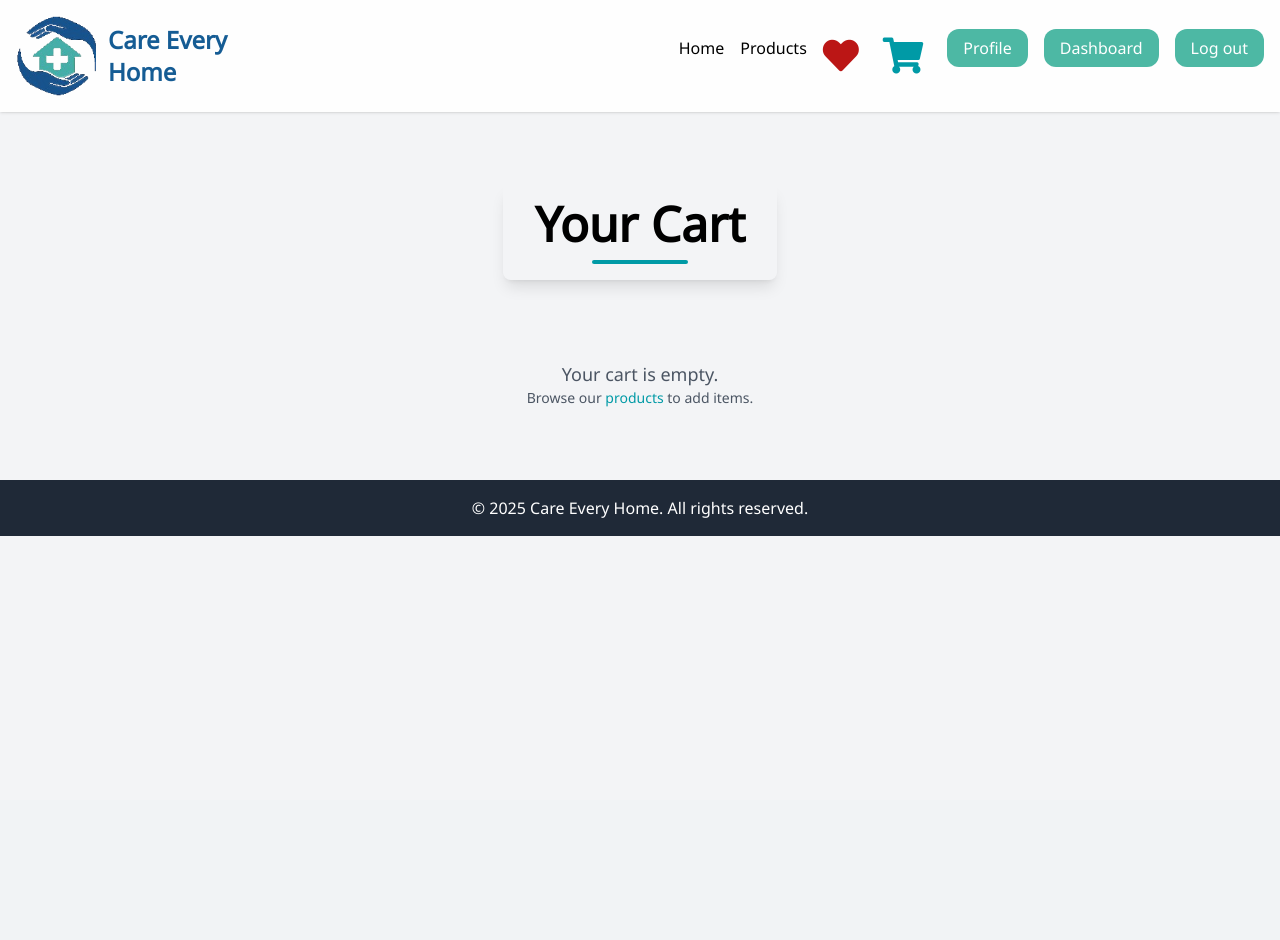
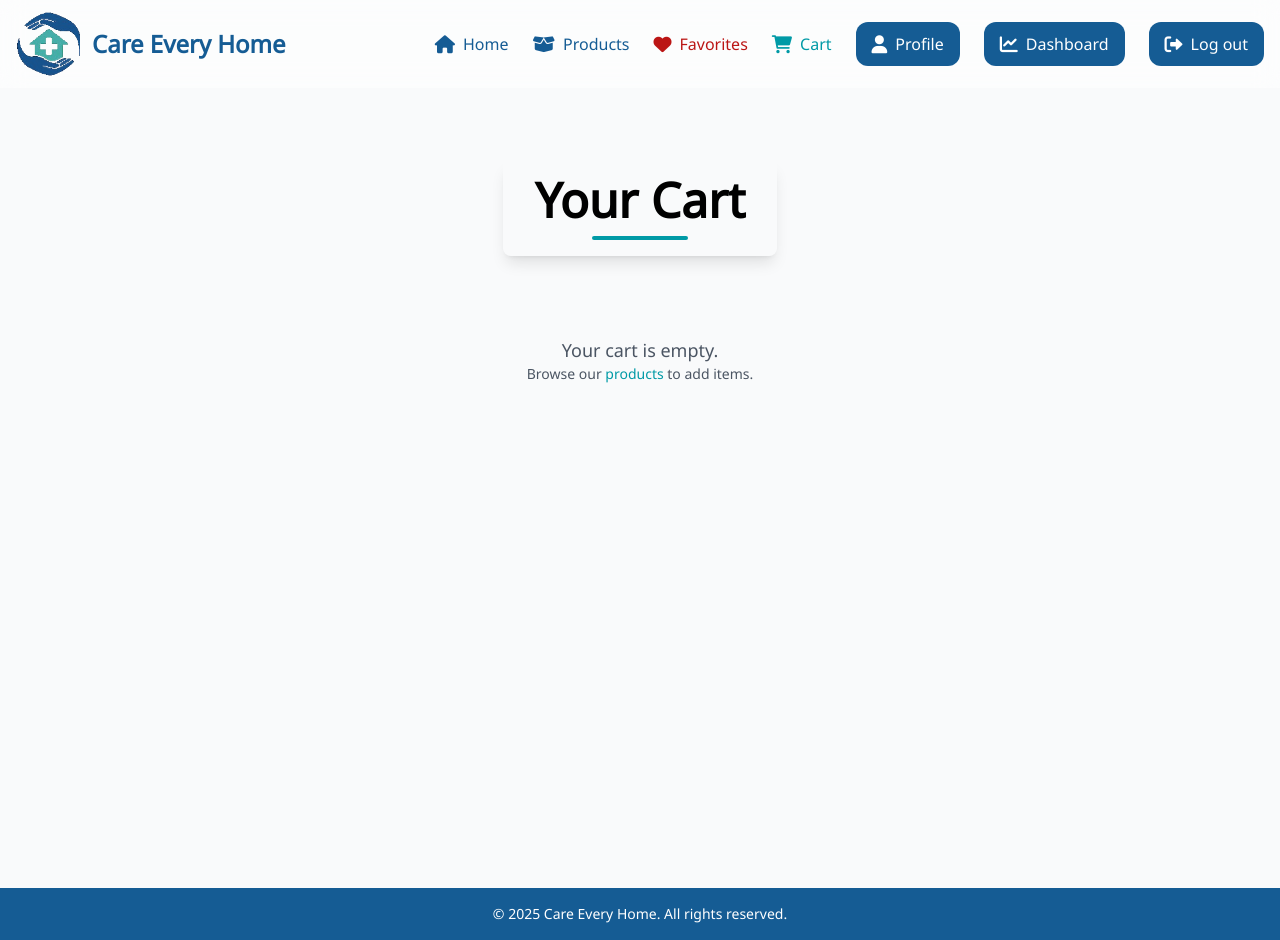
Before and after one commit to Kantima-Trichaiya/DSI202-2, a Django app: page /cart/ in a window 1280 px wide. Before the commit the page ends 536 px from the top, so only its background shows below. Run offline with Django 4.2, Linux system fonts and the light colour scheme; a user stored in the database is signed in; data that the repository does not hold is empty; some libraries are stand-ins or nearby versions.

Commit message:
update icon

```diff
--- a/myproject/myapp/templates/myapp/base.html
+++ b/myproject/myapp/templates/myapp/base.html
@@ -1,83 +1,84 @@
-<!-- myapp/templates/myapp/base.html -->
 <!DOCTYPE html>
 <html lang="en">
 <head>
-    <meta charset="UTF-8">
-    <meta name="viewport" content="width=device-width, initial-scale=1.0">
+  <meta charset="UTF-8" />
+  <meta name="viewport" content="width=device-width, initial-scale=1.0"/>
   <title>{% block title %}Care Every Home{% endblock %}</title>
 
   <!-- Tailwind CSS -->
   <script src="https://cdn.tailwindcss.com"></script>
   <script src="https://kit.fontawesome.com/your-fontawesome-kit.js" crossorigin="anonymous"></script>
 
-    <!-- Google Fonts: Noto Sans and Noto Sans Thai -->
+  <!-- Google Fonts -->
   <link href="https://fonts.googleapis.com/css2?family=Noto+Sans&family=Noto+Sans+Thai&display=swap" rel="stylesheet">
-    <link rel="stylesheet" href="https://cdnjs.cloudflare.com/ajax/libs/font-awesome/6.0.0-beta3/css/all.min.css">
-    <link rel="stylesheet" href="https://cdnjs.cloudflare.com/ajax/libs/font-awesome/5.15.4/css/all.min.css">
+  <link rel="stylesheet" href="https://cdnjs.cloudflare.com/ajax/libs/font-awesome/6.0.0-beta3/css/all.min.css"/>
+
   <style>
     body {
       font-family: 'Noto Sans', 'Noto Sans Thai', sans-serif;
     }
   </style>
 </head>
-<body class="bg-gray-100">
-    <!-- Header with Navigation -->
-    <header class="bg-[#fefefe] text-white p-4 shadow sticky top-0 z-50">
-        <div class="container mx-auto flex justify-between items-center">
+
+<body class="bg-gray-50 text-gray-800">
+  <!-- Header -->
+  <header id="navbar" class="sticky top-0 z-50 bg-white/50 backdrop-blur-md transition-all duration-300">
+    <div class="max-w-7xl mx-auto px-4 py-3 flex justify-between items-center">
       <!-- Logo -->
-            <a href="{% url 'home' %}" class="flex items-center space-x-3">
-                <img src="/media/products/Logo.png" alt="Care Every Home Logo" class="h-20">
-                <span class="text-2xl font-bold text-[#155c94]">Care Every Home</span>
+      <a href="{% url 'home' %}" class="flex items-center gap-3">
+        <img src="/media/products/Logo.png" alt="Care Every Home Logo" class="h-16 w-auto" />
+        <span class="text-2xl font-semibold text-[#155c94]">Care Every Home</span>
       </a>
 
-            <!-- Hamburger Icon (visible on mobile) -->
-            <button id="hamburger-btn" class="md:hidden text-black focus:outline-none" aria-expanded="false" aria-controls="nav-menu">
+      <!-- Hamburger -->
+      <button id="hamburger-btn" class="md:hidden text-[#155c94]" aria-expanded="false">
         <i id="hamburger-icon" class="fas fa-bars text-2xl"></i>
       </button>
 
-            <!-- Navigation Menu -->
-            <nav id="nav-menu" class="hidden md:flex md:items-center absolute md:static top-24 left-0 w-full bg-[#fefefe] shadow-md md:shadow-none p-4 md:p-0 transform -translate-y-full md:transform-none transition-transform duration-500 ease-in-out" aria-labelledby="hamburger-btn">
-                <ul class="flex flex-col md:flex-row space-y-4 md:space-y-0 md:space-x-4 md:justify-end items-center md:items-start w-full">
+      <!-- Navigation -->
+      <nav id="nav-menu" class="hidden md:flex flex-col md:flex-row absolute md:static top-full left-0 w-full md:w-auto bg-white md:bg-transparent shadow-md md:shadow-none md:items-center mt-2 md:mt-0 md:space-x-6 transition-all duration-300 ease-in-out">
+        <ul class="flex flex-col md:flex-row w-full md:w-auto text-center md:text-left space-y-4 md:space-y-0 md:space-x-6 p-4 md:p-0">
           <li>
-                        <a href="{% url 'home' %}" class="text-black hover:text-[#155c94] transition duration-300">
-                            Home
+            <a href="{% url 'home' %}" class="text-[#155c94] hover:text-[#0e3f6a] flex items-center gap-2 py-2 transition duration-300 ease-in-out">
+              <i class="fas fa-home text-lg"></i> Home
             </a>
           </li>
           <li>
-                        <a href="{% url 'product_list' %}" class="text-black hover:text-[#155c94] transition duration-300">
-                            Products
+            <a href="{% url 'product_list' %}" class="text-[#155c94] hover:text-[#0e3f6a] flex items-center gap-2 py-2 transition duration-300 ease-in-out">
+              <i class="fas fa-box-open text-lg"></i> Products
             </a>
           </li>
+
           {% if user.is_authenticated %}
             <li>
-                            <a href="{% url 'favorite_list' %}" class="text-[#bb1615] hover:text-[#ff8da1] transition duration-300 flex items-center text-3xl">
-                                <i class="fas fa-heart mr-2 text-4xl"></i>
+              <a href="{% url 'favorite_list' %}" class="text-[#bb1615] hover:text-[#e57373] flex items-center gap-2 py-2 transition duration-300 ease-in-out">
+                <i class="fas fa-heart text-lg"></i> Favorites
               </a>
             </li>
             <li>
-                            <a href="{% url 'cart_list' %}" class="text-[#009aa6] hover:text-[#4db8a4] transition duration-300 flex items-center text-3xl">
-                                <i class="fas fa-shopping-cart mr-2 text-4xl"></i>
+              <a href="{% url 'cart_list' %}" class="text-[#009aa6] hover:text-[#4db8a4] flex items-center gap-2 py-2 transition duration-300 ease-in-out">
+                <i class="fas fa-shopping-cart text-lg"></i> Cart
               </a>
             </li>
             <li>
-                            <a href="{% url 'user_profile' %}" class="bg-[#4db8a4] hover:bg-[#155c94] text-white px-4 py-2 rounded-xl transition duration-300">
-                                Profile
+              <a href="{% url 'user_profile' %}" class="bg-[#155c94] hover:bg-[#0e3f6a] text-white flex items-center gap-2 px-4 py-2 rounded-xl transition">
+                <i class="fas fa-user text-lg"></i> Profile
               </a>
             </li>
             <li>
-                            <a href="{% url 'dashboard' %}" class="bg-[#4db8a4] hover:bg-[#155c94] text-white px-4 py-2 rounded-xl transition duration-300">
-                                Dashboard
+              <a href="{% url 'dashboard' %}" class="bg-[#155c94] hover:bg-[#0e3f6a] text-white flex items-center gap-2 px-4 py-2 rounded-xl transition">
+                <i class="fas fa-chart-line text-lg"></i> Dashboard
               </a>
             </li>
             <li>
-                            <a href="{% url 'account_logout' %}" class="bg-[#4db8a4] hover:bg-[#155c94] text-white px-4 py-2 rounded-xl transition duration-300">
-                            Log out
+              <a href="{% url 'account_logout' %}" class="bg-[#155c94] hover:bg-[#bb1615] text-white flex items-center gap-2 px-4 py-2 rounded-xl transition">
+                <i class="fas fa-sign-out-alt text-lg"></i> Log out
               </a>
             </li>
           {% else %}
             <li>
-                            <a href="{% url 'account_login' %}" class="bg-[#4db8a4] hover:bg-[#155c94] text-white px-4 py-2 rounded-xl transition duration-300">
-                                Log in
+              <a href="{% url 'account_login' %}" class="bg-[#155c94] hover:bg-[#0e3f6a] text-white flex items-center gap-2 px-4 py-2 rounded-xl transition">
+                <i class="fas fa-sign-in-alt text-lg"></i> Log in
               </a>
             </li>
           {% endif %}
@@ -87,43 +88,53 @@
   </header>
 
   <!-- Main Content -->
-    <main>
-        {% block content %}
-        {% endblock %}
+  <main class="min-h-screen">
+    {% block content %}{% endblock %}
   </main>
 
   <!-- Footer -->
-    <footer class="bg-[#1f2937] text-white p-4">
-        <div class="container mx-auto text-center">
-            <p>© 2025 Care Every Home. All rights reserved.</p>
+  <footer class="bg-[#155c94] text-white py-4">
+    <div class="max-w-7xl mx-auto text-center text-sm">
+      © 2025 Care Every Home. All rights reserved.
     </div>
   </footer>
 
-    <!-- JavaScript for Hamburger Menu Toggle -->
+  <!-- JS: Hamburger + Scroll Behavior -->
   <script>
-        document.getElementById('hamburger-btn').addEventListener('click', function () {
-            const navMenu = document.getElementById('nav-menu');
+    const btn = document.getElementById('hamburger-btn');
+    const menu = document.getElementById('nav-menu');
     const icon = document.getElementById('hamburger-icon');
-            navMenu.classList.toggle('hidden');
-            navMenu.classList.toggle('translate-y-0');
-            navMenu.classList.toggle('-translate-y-full');
+    const navbar = document.getElementById('navbar');
+
+    // Toggle Hamburger
+    btn.addEventListener('click', () => {
+      menu.classList.toggle('hidden');
       icon.classList.toggle('fa-bars');
       icon.classList.toggle('fa-times');
-            this.setAttribute('aria-expanded', !navMenu.classList.contains('hidden'));
+      btn.setAttribute('aria-expanded', !menu.classList.contains('hidden'));
     });
 
-        // Close menu when a link is clicked
+    // Close menu on click (mobile)
     document.querySelectorAll('#nav-menu a').forEach(link => {
       link.addEventListener('click', () => {
-                const navMenu = document.getElementById('nav-menu');
-                const icon = document.getElementById('hamburger-icon');
-                navMenu.classList.add('hidden');
-                navMenu.classList.remove('translate-y-0');
-                navMenu.classList.add('-translate-y-full');
+        if (window.innerWidth < 768) {
+          menu.classList.add('hidden');
           icon.classList.add('fa-bars');
           icon.classList.remove('fa-times');
-                document.getElementById('hamburger-btn').setAttribute('aria-expanded', 'false');
+          btn.setAttribute('aria-expanded', 'false');
+        }
       });
+    });
+
+    // Scroll event: Change navbar background
+    window.addEventListener('scroll', () => {
+      if (window.scrollY > 20) {
+        navbar.classList.remove('bg-white/50', 'backdrop-blur-md');
+        navbar.classList.add('bg-white', 'shadow-lg');
+      } else {
+        navbar.classList.remove('bg-white', 'shadow-lg');
+        navbar.classList.add('bg-white/50', 'backdrop-blur-md');
+      }
     });
   </script>
 </body>
```
Also changed, not shown: myproject/db.sqlite3. Lines whose indentation alone changed are shown as unchanged.
